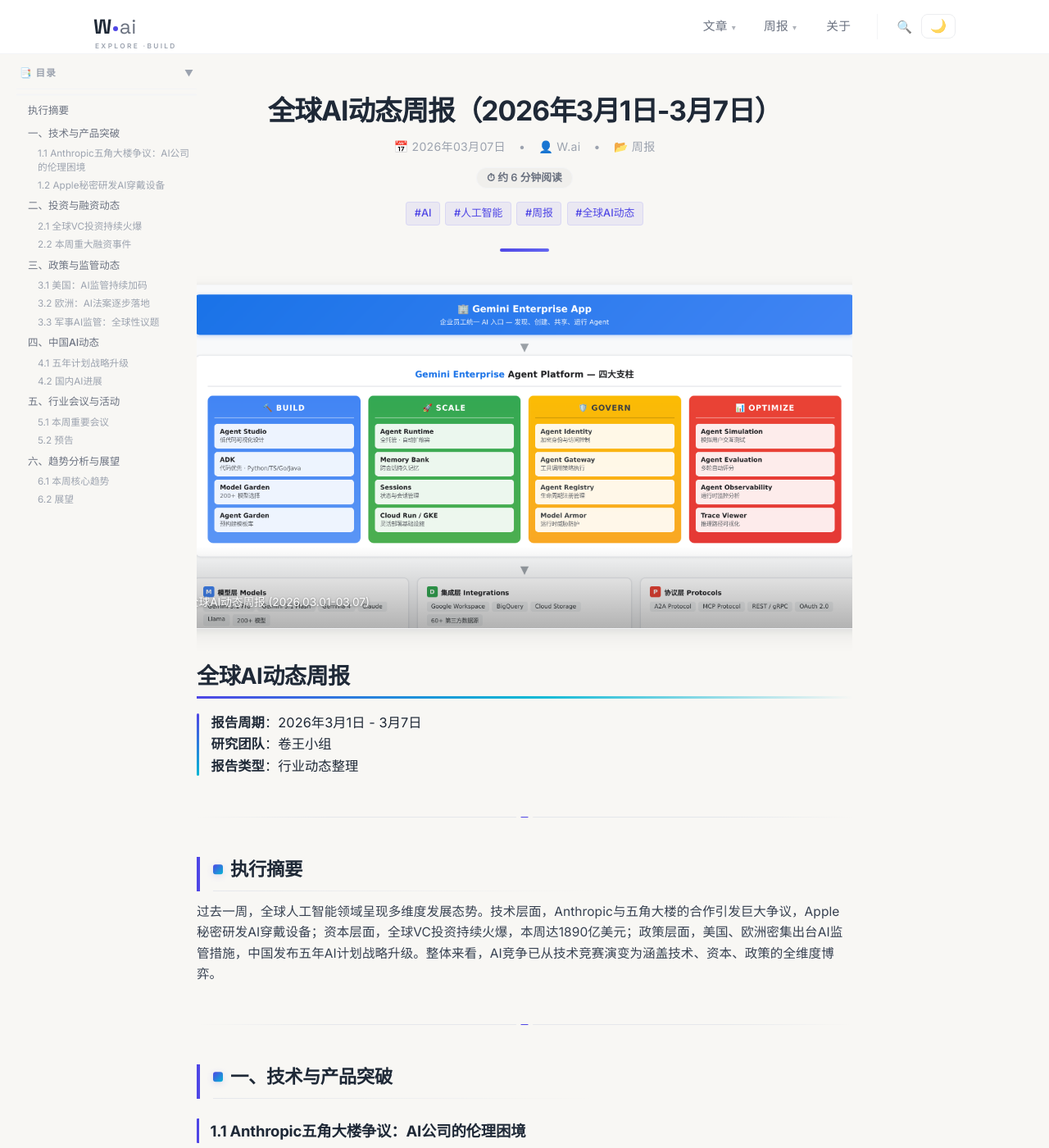
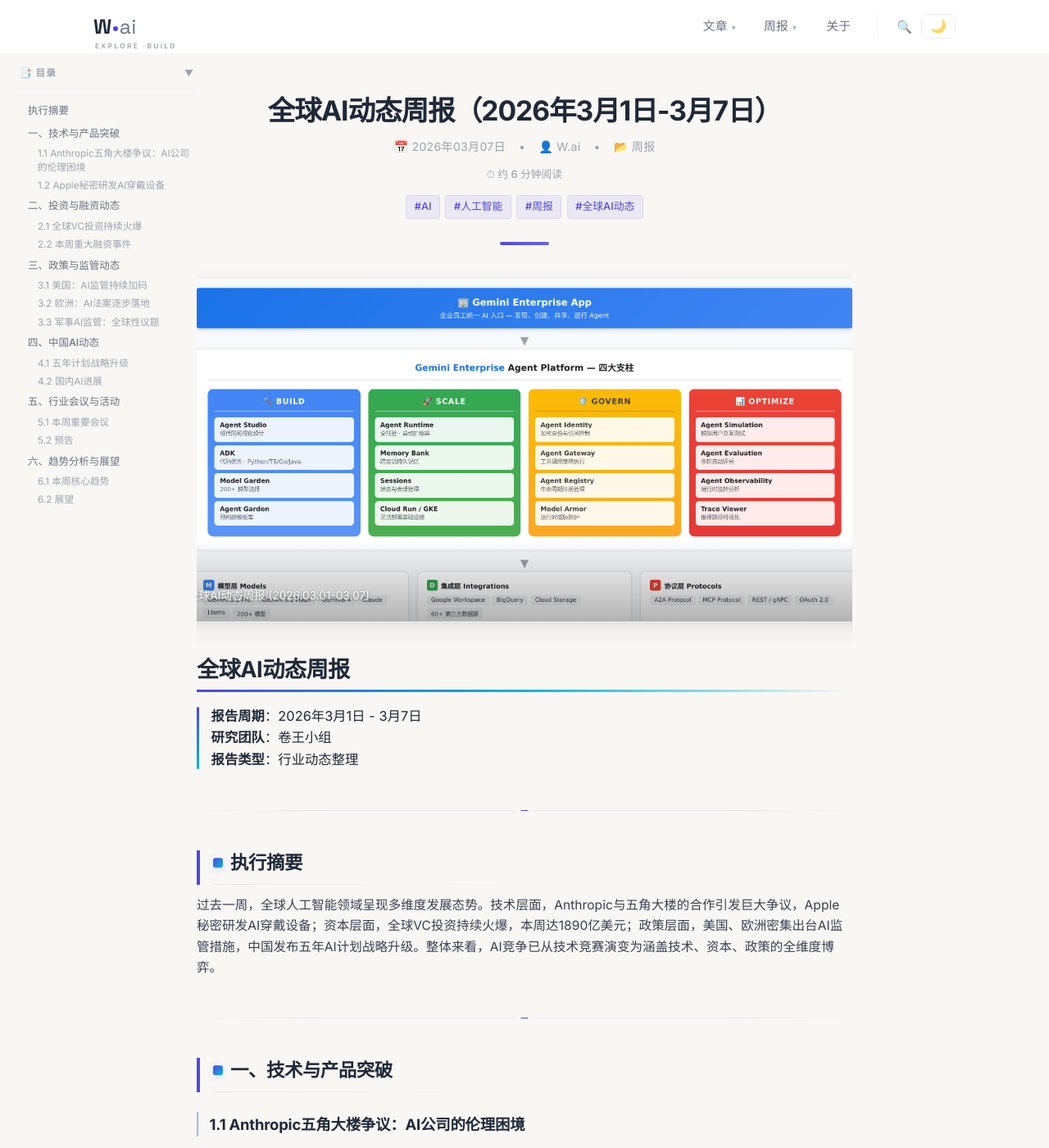
Before and after one commit to wujiaming88/wujiaming88.github.io, a Jekyll site: the page built from _posts/2026-03-07-global-ai-weekly.md, in a window 1280 px wide and 1400 px high. Shown: the whole window at 82% size. Built offline with Jekyll 4.4.1, drawn with Linux system fonts in a browser that asks for light colours.

Commit message:
feat(design-system): P1+P2 标准风格模版地基 — 建立全套Design Tokens(色阶50-900/字阶/间距/圆角/动效/容器宽度/语义色)+深色主题token对齐; 文章三项精修(表格防挤压可滚动/减少线条改斑马底+极淡描边/正文头精简徽章)

```diff
--- a/assets/main.scss
+++ b/assets/main.scss
@@ -68,6 +68,46 @@
   --shadow-float: 0 2px 8px rgba(17,24,39,0.06), 0 8px 24px rgba(17,24,39,0.07);
   --shadow-card: 0 1px 3px rgba(17,24,39,0.05), 0 6px 16px rgba(17,24,39,0.06);
   --accent-glow: rgba(79,70,229,0.16);
+
+  /* ===== 设计系统 Tokens（单一真相源，2026-06-18）===== */
+  /* 主色阶 indigo 50-900 */
+  --c-accent-50:  #eef2ff;
+  --c-accent-100: #e0e7ff;
+  --c-accent-200: #c7d2fe;
+  --c-accent-300: #a5b4fc;
+  --c-accent-400: #818cf8;
+  --c-accent-500: #6366f1;
+  --c-accent-600: #4f46e5;
+  --c-accent-700: #4338ca;
+  --c-accent-800: #3730a3;
+  --c-accent-900: #312e81;
+  /* 语义色 */
+  --c-success: #16a34a;  --c-success-bg: rgba(34,197,94,0.10);
+  --c-warn:    #ca8a04;  --c-warn-bg:    rgba(234,179,8,0.12);
+  --c-danger:  #dc2626;  --c-danger-bg:  rgba(239,68,68,0.10);
+  --c-info:    #0891b2;  --c-info-bg:    rgba(6,182,212,0.10);
+  /* 字号阶梯（模块化比例 ~1.2）*/
+  --fs-xs:   0.78rem;
+  --fs-sm:   0.88rem;
+  --fs-base: 1rem;
+  --fs-md:   1.15rem;
+  --fs-lg:   1.32rem;
+  --fs-xl:   1.55rem;
+  --fs-2xl:  1.9rem;
+  --fs-3xl:  2.2rem;
+  /* 间距系统（8px 网格）*/
+  --sp-1: 0.25rem; --sp-2: 0.5rem;  --sp-3: 0.75rem; --sp-4: 1rem;
+  --sp-5: 1.5rem;  --sp-6: 2rem;    --sp-7: 2.5rem;  --sp-8: 3rem;
+  /* 圆角阶 */
+  --radius-xs: 4px; --radius-pill: 999px;
+  /* 动效 */
+  --ease: cubic-bezier(0.4, 0, 0.2, 1);
+  --dur-fast: 0.15s; --dur: 0.25s; --dur-slow: 0.4s;
+  /* 内容容器宽度（全站统一）*/
+  --container-text: 760px;   /* 正文阅读宽度 */
+  --container-wide: 1100px;  /* 列表/首页宽度 */
+  /* 描边（统一“少线条”基调：更淡）*/
+  --hairline: rgba(17,24,39,0.07);
 }
 
 /* ============================================
@@ -800,6 +840,17 @@
   --share-modal-bg: #141415;
   --inline-code-color: #e879f9;
 
+  /* 深色主题：新 token 对齐 */
+  --shadow-soft: 0 1px 2px rgba(0,0,0,0.3), 0 2px 6px rgba(0,0,0,0.35);
+  --shadow-float: 0 2px 8px rgba(0,0,0,0.4), 0 8px 24px rgba(0,0,0,0.45);
+  --shadow-card: 0 1px 3px rgba(0,0,0,0.35), 0 6px 16px rgba(0,0,0,0.4);
+  --accent-glow: rgba(109,108,232,0.28);
+  --hairline: rgba(255,255,255,0.08);
+  --c-success-bg: rgba(34,197,94,0.16);
+  --c-warn-bg: rgba(234,179,8,0.16);
+  --c-danger-bg: rgba(239,68,68,0.16);
+  --c-info-bg: rgba(6,182,212,0.16);
+
   color-scheme: dark;
 }
 
--- a/assets/post.css
+++ b/assets/post.css
@@ -1253,3 +1253,79 @@
   .post-content { font-size: 16px; line-height: 1.8; }
   .post-content h2 { font-size: 1.32rem; }
 }
+
+/* ============================================================
+   ✨ 标准风格模版 · 全站精修补丁 (2026-06-18 P2)
+   依据老板三条要求：表格防挤压 / 减少线条 / 少用徽章
+   ============================================================ */
+
+/* —— A. 表格防挤压：自动列宽 + 窄屏横向滚动而非压字 —— */
+.post-content table {
+  display: block;          /* 让表格可横向滚动，不再硬压列宽 */
+  width: 100%;
+  max-width: 100%;
+  overflow-x: auto;
+  -webkit-overflow-scrolling: touch;
+  border-collapse: separate;
+  border-spacing: 0;
+  white-space: normal;
+  scrollbar-width: thin;
+}
+.post-content table > * { white-space: normal; }
+.post-content th,
+.post-content td {
+  white-space: normal;      /* 单元格内允许换行，避免被压成竖排 */
+  word-break: break-word;
+  min-width: 6.5em;         /* 给每列一个舒适下限，宁可滚动不挤压 */
+  vertical-align: top;
+  line-height: 1.6;
+}
+/* 首列（常是名称/维度）给更宽下限 */
+.post-content td:first-child,
+.post-content th:first-child { min-width: 8em; }
+/* 表格滚动条更精致 */
+.post-content table::-webkit-scrollbar { height: 6px; }
+.post-content table::-webkit-scrollbar-thumb {
+  background: var(--c-accent-200); border-radius: 3px;
+}
+
+/* —— B. 减少线条：去掉密集横线，改"斑马底 + 极淡分隔" —— */
+.post-content td { border-bottom: none; }              /* 去掉每行下横线 */
+.post-content tbody tr:nth-child(even) td {
+  background: rgba(99,102,241,0.035);                  /* 斑马底替代横线 */
+}
+.post-content tbody tr:nth-child(odd) td { background: transparent; }
+.post-content th {
+  border-bottom: 1px solid var(--hairline);            /* 仅表头一条极淡线 */
+  background: linear-gradient(180deg, var(--c-accent-50), transparent);
+  color: var(--c-accent-700);
+  text-transform: none;                                /* 去大写，更柔和 */
+  letter-spacing: 0;
+}
+.post-content table { border: 1px solid var(--hairline); box-shadow: var(--shadow-soft); }
+
+/* h2 下方的淡出线：保留但更淡（减少线条感） */
+.post-content h2::after { background: linear-gradient(90deg, var(--hairline), transparent 55%); }
+/* h3 左竖条改极细、低饱和 */
+.post-content h3 { border-left-width: 2px; border-left-color: var(--c-accent-300); }
+/* 分隔线整体更淡 */
+.post-content hr { background: linear-gradient(90deg, transparent, var(--hairline) 30%, var(--hairline) 70%, transparent); }
+/* 卡片/区块统一极淡描边（替代原 --border-color 偏重的灰线） */
+.post-bottom-section,
+.related-post-card,
+.post-nav,
+.share-section,
+.related-posts { border-color: var(--hairline) !important; }
+
+/* —— C. 少用徽章：正文头部只留"阅读时长"，难度/阅读量徽章弱化 —— */
+/* 难度徽章默认隐藏（标准模版里不在正文头堆徽章；如需可单篇开启） */
+.meta-badges--header .meta-badge--diff { display: none; }
+/* 头部徽章整体更轻：去边框、降存在感，像元信息而非标签 */
+.meta-badges--header .meta-badge {
+  background: transparent;
+  border: none;
+  padding: 0;
+  color: var(--text-tertiary);
+  font-weight: 500;
+}
+.meta-badges--header { gap: 4px 14px; }
```
